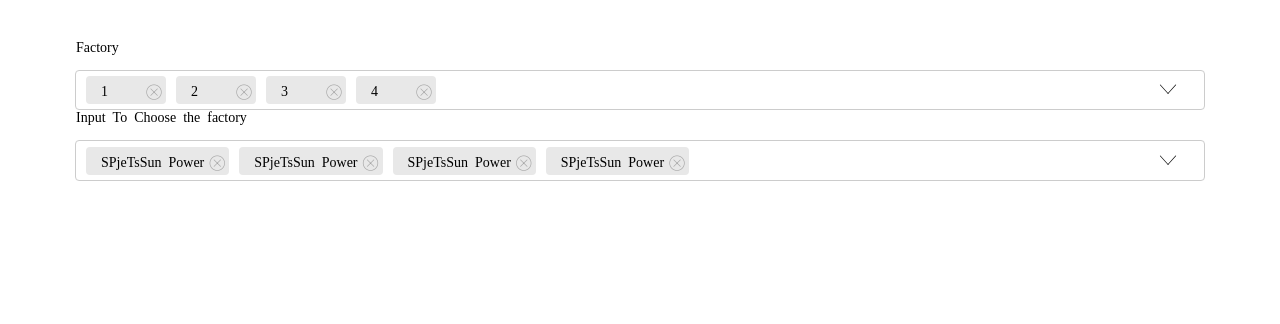
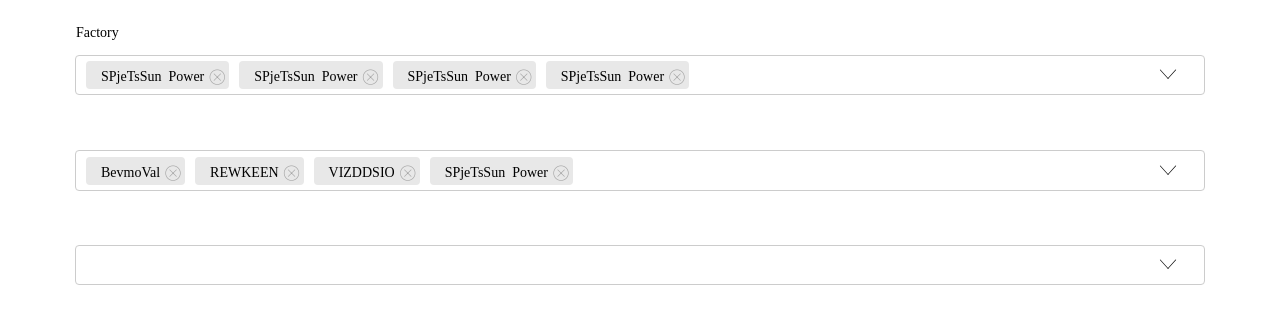
Before and after one commit to github344085688/ts-admin, a Vue app: page /main in a window 1280 px wide. Shown: the top 324 px of the page. Built offline with nearby package versions, Linux system fonts and the light colour scheme.

Commit message:
2018-7-18

```diff
--- a/src/components/selectFilters/selectFilters.ts
+++ b/src/components/selectFilters/selectFilters.ts
@@ -46,7 +46,7 @@
     porpChooseData?: any;
 
     @Prop({
-        default: []
+        default: null
     })
     porpData?: any;
 
@@ -54,14 +54,15 @@
     @Prop({
         default: ''
     })
-    PopPlaceholder: string;
+    PopPlaceholder?: string;
 
     @Prop({
         default: ''
     })
     value: string;
 
-    SelectInputValue: string = '';
+    viewsData:Array<any> = [];
+    selectInputValue: string = '';
     callbackData: any = [];
     opensData: Array<any> = [];
     inputType:string='';
@@ -70,15 +71,17 @@
     isSelectIng: boolean = false;
 
     get isPlaceholder(): any {
-        if (this.porpData.length > 0 || this.isFocused || this.SelectInputValue != '') return "isPlaceholder";
+        if (this.viewsData.length > 0 || this.isFocused || this.selectInputValue != '') return "isPlaceholder";
     }
 
     get isValidate(): any {
-        if (this.isFocused || this.value != '')   return true
+        if (this.isFocused || this.value != '')   return true;
         else return false
     }
 
     mounted() {
+
+       if(this.porpData) this.viewsData = this.porpData ;
        if(this.porpChooseData) this.opensData = this.porpChooseData;
        if(this.inputselect) this.inputType="text";
        else this.inputType="button";
@@ -92,7 +95,7 @@
         this.isFocused = true;
         if(! this.inputselect) {
             this.isSelectIng = true;
-            this.porpData.length = 0;
+            this.viewsData.length = 0;
             this.isActive = true;
             this.isSelectIng = true;
             this.callbackData = [];
@@ -106,8 +109,8 @@
         Observable.fromEvent(el.target, 'keyup')
             .debounceTime(1000)
             .subscribe((event: any) => {
-                if (! this.SelectInputValue) return;
-                this.porpData.length = 0;
+                if (! this.selectInputValue) return;
+                this.viewsData.length = 0;
                 this.isActive = true;
                 this.isSelectIng = true;
                 this.callbackData = [];
@@ -117,7 +120,7 @@
 
     handleBlur() {
         this.isActive = false;
-        if (this.porpData.length < 1) {
+        if (this.viewsData.length < 1) {
             this.isFocused = false;
             return false
         }
@@ -125,19 +128,19 @@
 
     pushDeselectDat(item: any) {
         this.isActive = true;
-        if (this.porpData.find((value: any) => value == item)) return false
-        this.porpData.push(item);
-        this.updateSelectData(this.porpData);
+        if (this.viewsData.find((value: any) => value == item)) return false
+        this.viewsData.push(item);
+        this.updateSelectData(this.viewsData);
     }
 
     deleteChoiceData(item: any) {
-        this.porpData.splice(this.porpData.indexOf(item), 1);
-        this.updateSelectData(this.porpData);
+        this.viewsData.splice(this.viewsData.indexOf(item), 1);
+        this.updateSelectData(this.viewsData);
     }
 
-    private updateSelectData(porpData: Array<any>) {
+    private updateSelectData(viewsData: Array<any>) {
         this.callbackData=[];
-        porpData.forEach((value:any)=>{
+        viewsData.forEach((value:any)=>{
             if (value.Name) {
                 this.callbackData.push(value.id)
             }else {
--- a/src/components/selectFilters/selectFilters.vue
+++ b/src/components/selectFilters/selectFilters.vue
@@ -2,8 +2,7 @@
 
     div
         .select-choices
-
-            .item-Select(v-for="item in porpData" ) {{item | filtersDatas}}
+            .item-Select(v-for="item in viewsData" ) {{item | filtersDatas}}
                 .delete(v-on:click="deleteChoiceData(item)")
             .PopPlaceholder(:class='isPlaceholder')
                 span {{selecToDoing}}
@@ -12,7 +11,7 @@
                     v-on:focus="handleFocus($event)"
                     v-on:input="handleInput($event)"
                     v-on:blur="handleBlur"
-                    v-model="SelectInputValue"
+                    v-model="selectInputValue"
             )
             slot
             .open-box(v-bind:class="isActive ? 'activeClass' : ''")
@@ -25,23 +24,16 @@
 
 </template>
 <style lang="stylus">
-    .div
-        width 300px; height 50px; background #ddd; display flex;
-        .item
-            width 20px; background #48ccbf;
-        .jj
-            margin-right  auto;
-
     @import "../../assets/stylus/default"
     .select-choices
-        $bodall(solid 1px #ccc no);$dflex(fd row,fw wrap,jc flex-start,ai center,ac center); margin-top 40px; width 100%; min-height 40px;/*no*/ position relative; padding 0 5px;/*no*/ border #ccc solid 1px;/*no*/ border-radius 4px;/*no*/ background #fff;padding-right 50px;/*no*/ box-sizing border-box;
+        $bodall(solid 1px #ccc no);$dflex(fd row,fw wrap,jc flex-start,ai center,ac center); margin-top 40px; width 100%; min-height 40px;/*no*/ position relative; padding 0 5px;/*no*/ border #ccc solid 1px;/*no*/ border-radius 4px;/*no*/ background #fff;padding-right 40px;/*no*/ box-sizing border-box; min-width 250px;/*no*/
         &::before
             $wh(w 20px no,h 20px no);$pAbM(p,r 25px no,t 50%); margin-top -10px;/*no*/ font-size 18px;/*no*/ content "\e901";
         input
             background none;border:none;outline none;cursor pointer; box-sizing border-box; z-index 1;
             &[type=text]
-                flex 1; display block; min-height 39px;/*no*/
-             &[type=button]
+                flex 1; display block; min-height 39px;/*no*/ display block;
+            &[type=button]
                  $wh(w 100%,h 100%);$pAbM(p,r 0,t 0,l 0, b 0);
 
         .PopPlaceholder
--- a/src/views/warehouse/warehouse.vue
+++ b/src/views/warehouse/warehouse.vue
@@ -2,10 +2,15 @@
     .loding-bader
         <!--div {{searchInfo.phone}}-->
         <!--ui-select-choices.input(:isFocus="true" v-bind:selectData.sync="searchInfo.phone" v-bind:deselectData="setPhoneSelect")-->
+        .dt
             .dd {{searchInfo.email}}
-        select-filters.input-select(:isFocus="true" v-bind:selectData.sync="searchInfo.email" v-bind:porpData="setEmailSelect" v-bind:selecToDoing="'Factory'" v-bind:porpChooseData="setPhonesSelect"   )
+            select-filters.input-select(:isFocus="true" v-bind:selectData.sync="searchInfo.email" v-bind:porpData="setPhoneSelect" v-bind:selecToDoing="'Factory'" v-bind:porpChooseData="setPhonesSelect"   )
+        .dt
             .dd {{searchInfo.phone}}
-        select-filters.input-select(:isFocus="true" v-bind:selectData.sync="searchInfo.phone" v-bind:porpData="setPhoneSelect" v-bind:selecToDoing="'Input To Choose the factory'" v-bind:inputselect="true" v-bind:porpChooseData="setPhoneSelect"  )
+            select-filters.input-select(:isFocus="true" v-bind:selectData.sync="searchInfo.phone" v-bind:inputselect="true" v-bind:porpData="setPhonesSelect" v-bind:porpChooseData="setPhoneSelect"  )
+        .dt
+            .dd {{searchInfo.phones}}
+            select-filters.input-select(:isFocus="true" v-bind:selectData.sync="searchInfo.phones" )
         <!--input-select-choices.input-select(:isFocus="true" v-bind:selectData.sync="searchInfo.email" v-bind:deselectData="setPhoneSelect")-->
 
 </template>
@@ -15,6 +20,8 @@
 
 .loding-bader
     $wh(w 100%,h 100%);display flex;flex-direction column
+    .dt
+        display block;margin-top 15px;/*no*/
         .input
             fz(24px); width 60%; margin auto;
         .input-select
```
Lines whose indentation alone changed are shown as unchanged.
